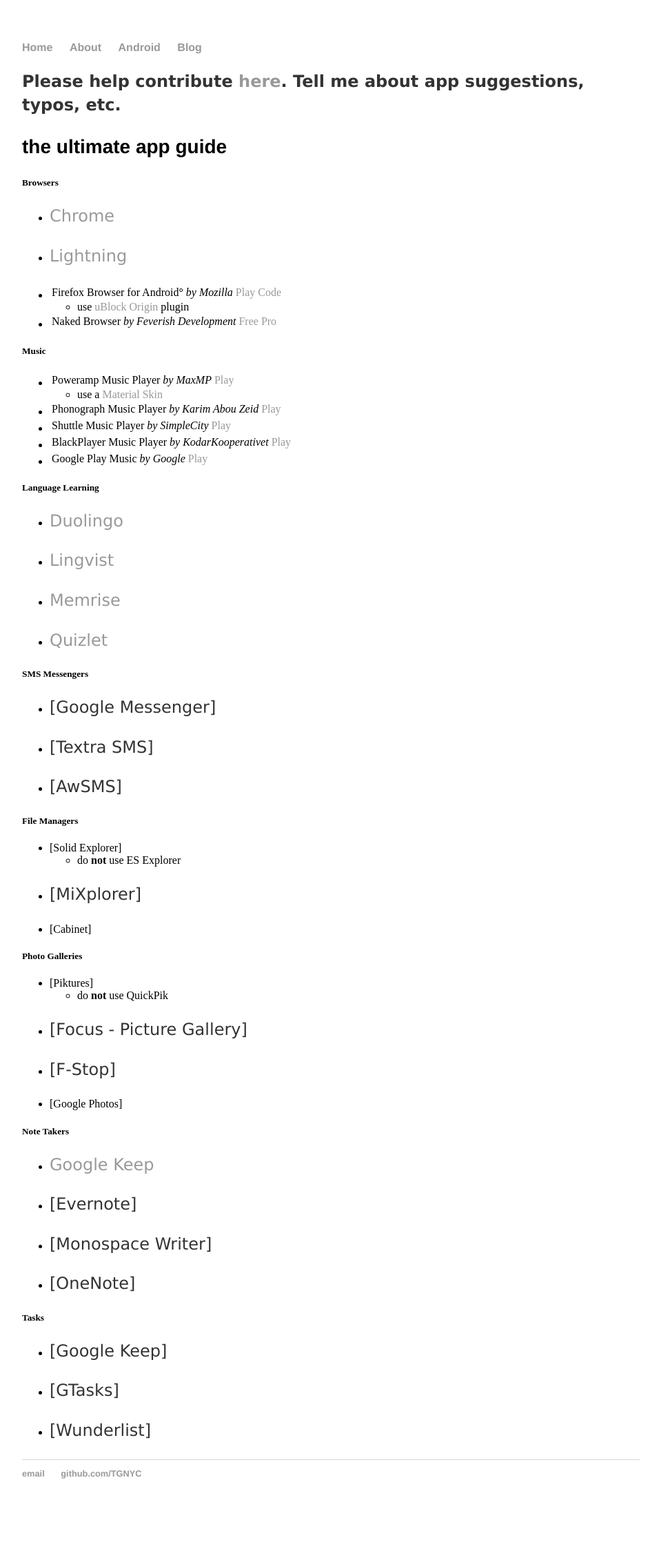
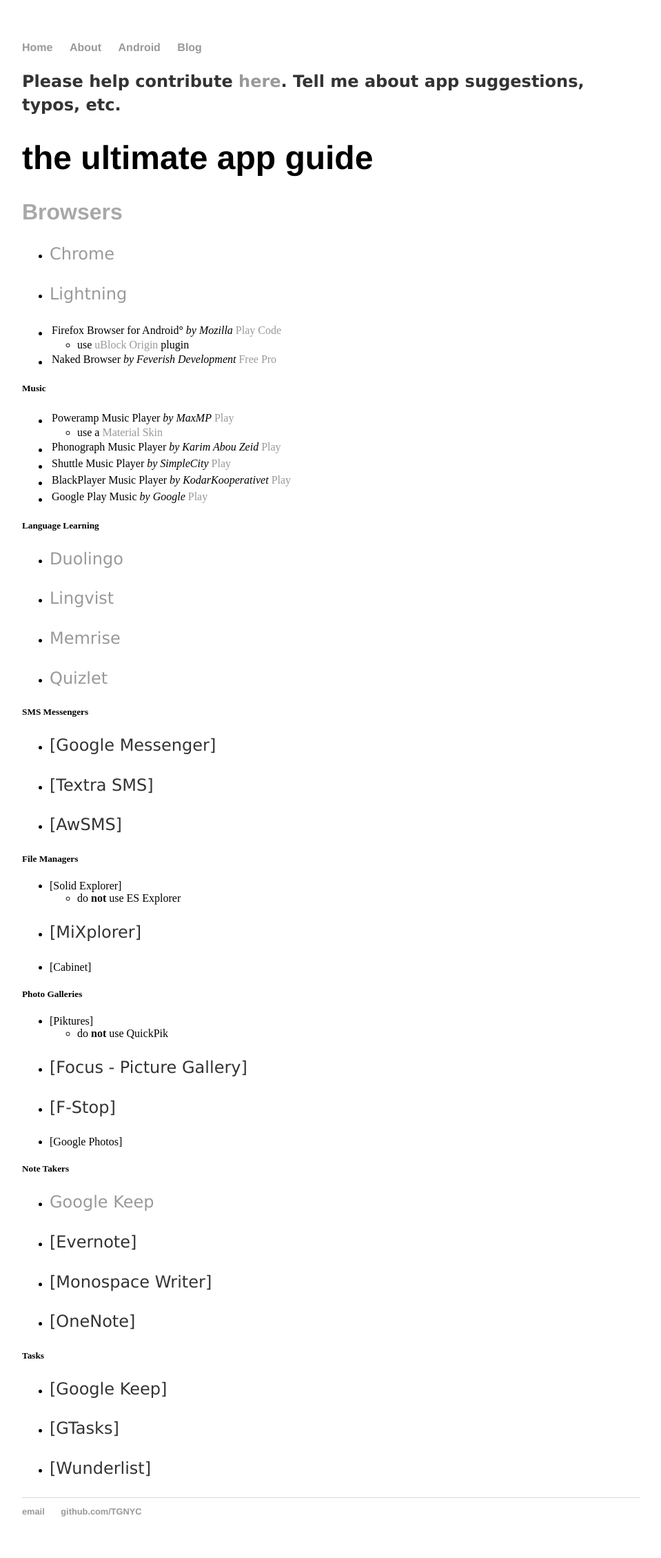
Before and after one commit to TGNYC/old, a Jekyll site: the page built from android/appguide/index.md, in a window 1280 px wide. Shown: the whole page at 69% size, without its empty margins (160-1119 px from the left). Built offline with Jekyll 4.4.1, drawn with Linux system fonts in a browser that asks for light colours; before the commit the page ends 2203 px from its top, so only the background shows below that.

```diff
--- a/android/appguide/index.md
+++ b/android/appguide/index.md
@@ -5,9 +5,9 @@ title: Android App Guide by TGNYC
 **Please help contribute [here](https://github.com/TGNYC/TGNYC.github.io/issues/new). Tell me about app suggestions, typos, etc.**
 
 
-### the ultimate app guide
+# the ultimate app guide
 
-##### Browsers
+## Browsers
 * [Chrome](/android/appguide/chrome)
 
 * [Lightning](/android/appguide/lightning)
```
